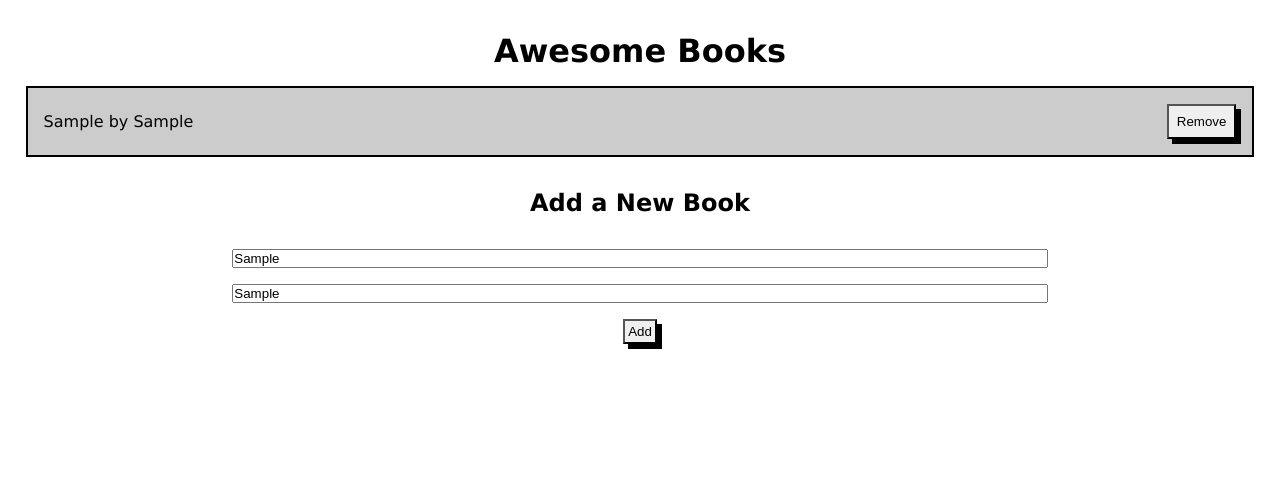
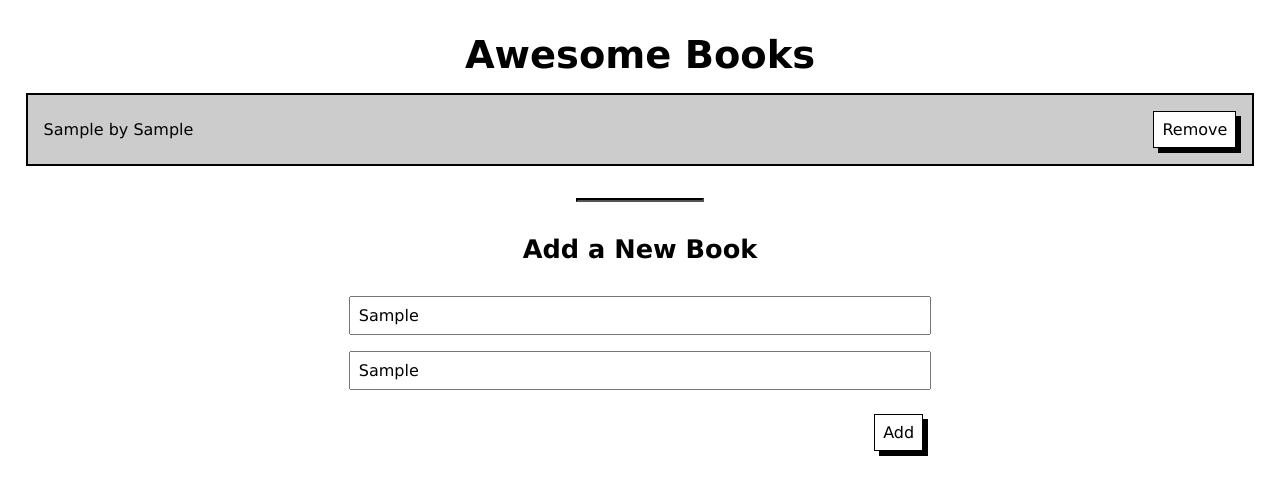
Before and after one commit to indigodavid/awesome-books, a website: page index.html in a window 1280 px wide. Both pictures are taken after typing "Sample", "Sample" into the empty fields and a click on the button "Add". Drawn offline with Linux system fonts and the light colour scheme.

Commit message:
Add css styling and transitions

```diff
--- a/css/style.css
+++ b/css/style.css
@@ -2,14 +2,22 @@
   margin: 0;
   padding: 0;
   box-sizing: border-box;
+  font-size: 1rem;
+  font-family: 'Lucida Sans', 'Lucida Sans Regular', 'Lucida Grande', 'Lucida Sans Unicode', Geneva, Verdana, sans-serif;
 }
 
-body {
-  font-family: 'Lucida Sans', 'Lucida Sans Regular', 'Lucida Grande', 'Lucida Sans Unicode', Geneva, Verdana, sans-serif;
+li {
+  list-style: none;
 }
 
 fieldset {
   margin-top: 2rem;
+}
+
+button {
+  appearance: none;
+  border: solid 1px #000;
+  background-color: #fff;
 }
 
 h1,
@@ -19,26 +27,20 @@ h2 {
   margin-bottom: 1rem;
 }
 
-#all-books {
-  border-style: solid;
-  border-width: 2px;
-  border-color: black;
-  width: 96%;
-  margin: 0 auto;
+h1 {
+  font-size: 2.4rem;
 }
 
-li {
-  list-style: none;
-  width: 100%;
-  display: flex;
-  justify-content: space-between;
-  padding: 1rem;
-  background-color: #ccc;
-  align-items: center;
+h2 {
+  font-size: 1.6rem;
 }
 
-li:nth-child(2n) {
-  background-color: #fff;
+hr {
+  margin: 2rem auto;
+  width: 10%;
+  border-width: 2px;
+  border-color: #000;
+  background-color: #000;
 }
 
 .remove {
@@ -46,6 +48,7 @@ li:nth-child(2n) {
   appearance: none;
   box-shadow: 5px 5px black;
   padding: 0.5rem;
+  transition-duration: 0.1s;
 }
 
 .remove:hover {
@@ -70,15 +73,17 @@ li:nth-child(2n) {
 }
 
 #new-book > * {
-  width: 70%;
+  width: 50%;
   margin: 0 auto;
+  padding: 0.5rem;
 }
 
 #add-book {
-  width: fit-content;
-  padding: 0.2rem;
+  padding: 0.5rem;
   appearance: none;
   box-shadow: 5px 5px black;
+  float: right;
+  transition-duration: 0.1s;
 }
 
 #add-book:hover {
@@ -91,3 +96,25 @@ li:nth-child(2n) {
   box-shadow: none;
   background-color: rgb(156, 147, 147);
 }
+
+#all-books {
+  border-style: solid;
+  border-width: 2px;
+  border-color: black;
+  width: 96%;
+  margin: 0 auto;
+}
+
+#book-list li {
+  list-style: none;
+  width: 100%;
+  display: flex;
+  justify-content: space-between;
+  padding: 1rem;
+  background-color: #ccc;
+  align-items: center;
+}
+
+#book-list li:nth-child(2n) {
+  background-color: #fff;
+}
--- a/index.html
+++ b/index.html
@@ -14,12 +14,13 @@
       <!-- Book list generated by js -->
     </ul>
   </section>
+  <hr>
   <section id="add-new-book">
     <h2>Add a New Book</h2>
     <fieldset id="new-book">
       <input type="text" name="title" id="new-title" placeholder="Title">
       <input type="text" name="author" id="new-author" placeholder="Author">
-      <button type="button" id="add-book">Add</button>
+      <div><button type="button" id="add-book">Add</button></div>
     </fieldset>
   </section>
   <script src="./js/bookApp.js" defer></script>
```
